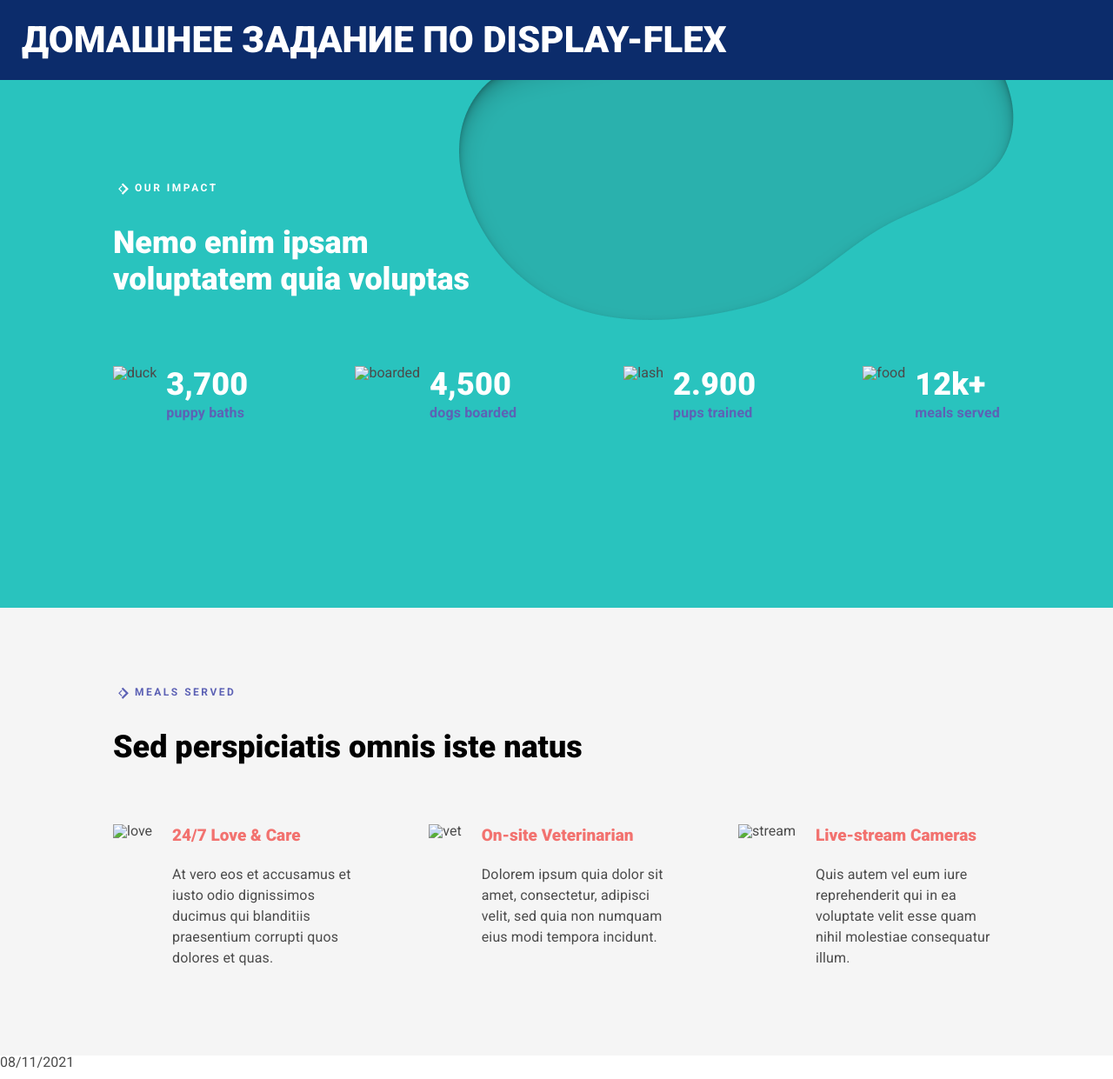
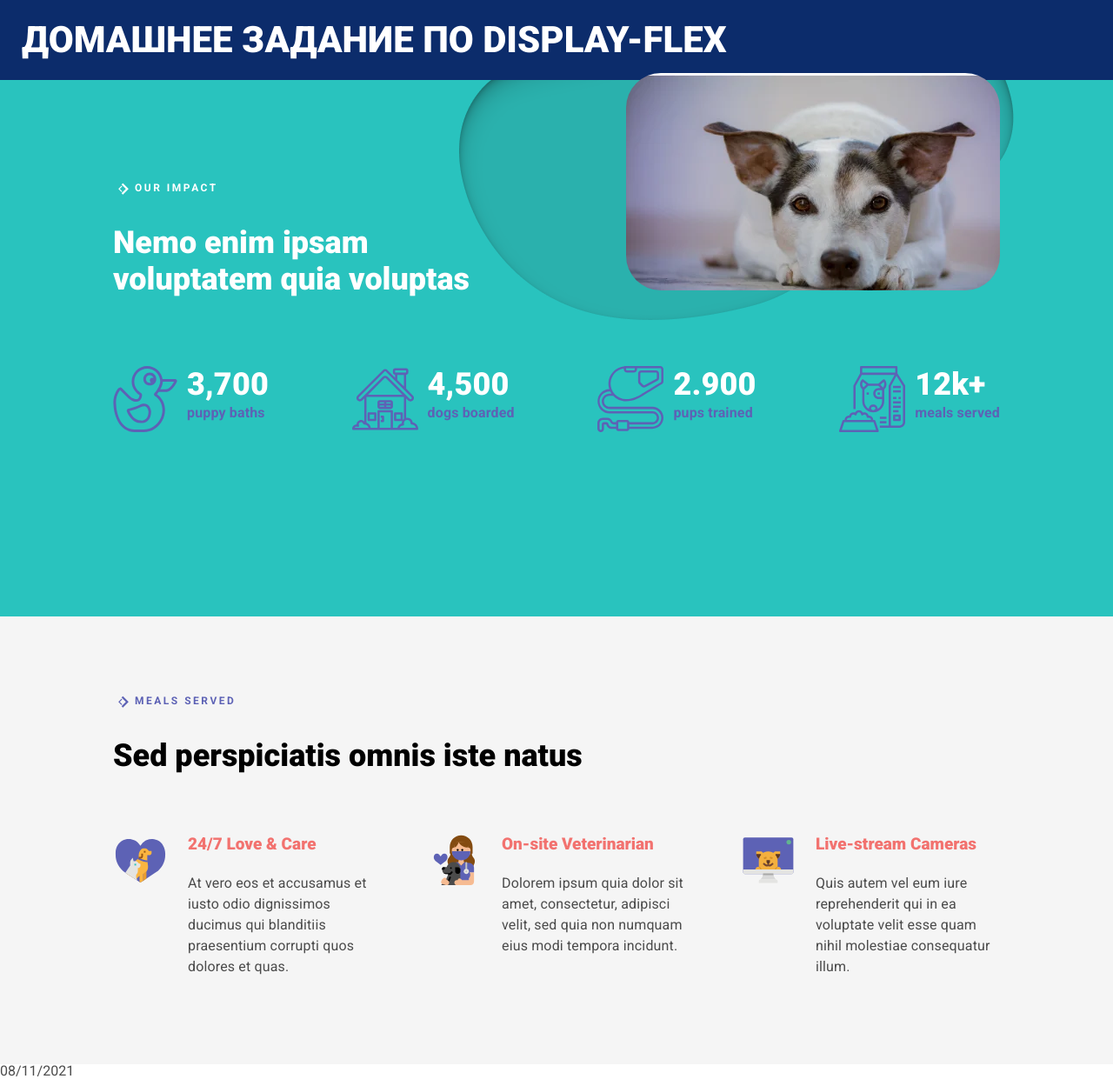
Before and after one commit to 4020dfx/lessen_14, a plain HTML site: page index.html in a window 1280 px wide. Shown: the whole page at 87% size. Drawn offline with Linux system fonts and the light colour scheme.

Commit message:
Add files via upload

```diff
--- a/index.html
+++ b/index.html
@@ -27,15 +27,15 @@
                </div>
                <div class="content-lying__image">
                   <picture>
-                     <source srcset="../lesson_14/img/image.webp" type="image/webp">
-                     <img src="../lesson_14/img/pexels-photo-612813 2.jpg" alt="" class="content-lying__item">
+                     <source srcset="img/image.webp" type="image/webp">
+                     <img src="img/pexels-photo-612813 2.jpg" alt="" class="content-lying__item">
                   </picture>
                </div>
             </div>
             <div class="content-skills">
                <div class="content-skills__item">
                   <div class="content-skills__iqon">
-                     <img src="../lesson_14/img/icon/4.svg" alt="duck">
+                     <img src="img/icon/4.svg" alt="duck">
                   </div>
                   <div class="content-skills__text">
                      <div class="content-skills__diget">
@@ -48,7 +48,7 @@
                </div>
                <div class="content-skills__item">
                   <div class="content-skills__iqon">
-                     <img src="../lesson_14/img/icon/dog-house-3.svg" alt="boarded">
+                     <img src="img/icon/dog-house-3.svg" alt="boarded">
                   </div>
                   <div class="content-skills__text">
                      <div class="content-skills__diget">
@@ -61,7 +61,7 @@
                </div>
                <div class="content-skills__item">
                   <div class="content-skills__iqon">
-                     <img src="../lesson_14/img/icon/dog-leash-2.svg" alt="lash">
+                     <img src="img/icon/dog-leash-2.svg" alt="lash">
                   </div>
                   <div class="content-skills__text">
                      <div class="content-skills__diget">
@@ -74,7 +74,7 @@
                </div>
                <div class="content-skills__item">
                   <div class="content-skills__iqon">
-                     <img src="../lesson_14/img/icon/dog-food-bowl-1.svg" alt="food">
+                     <img src="img/icon/dog-food-bowl-1.svg" alt="food">
                   </div>
                   <div class="content-skills__text">
                      <div class="content-skills__diget">
@@ -101,7 +101,7 @@
             <div class="skills-omni">
                <div class="skills-omni__items">
                   <div class="skills-omni__iqon">
-                     <img src="../lesson_14/img/icon/dog-love-24x.svg" alt="love">
+                     <img src="img/icon/dog-love-24x.svg" alt="love">
                   </div>
                   <div class="skills-omni__wrapp">
                      <p class="skills-omni__offer">
@@ -114,7 +114,7 @@
                </div>
                <div class="skills-omni__items">
                   <div class="skills-omni__iqon">
-                     <img src="../lesson_14/img/icon/dog-vet-24x.svg" alt="vet">
+                     <img src="img/icon/dog-vet-24x.svg" alt="vet">
                   </div>
                   <div class="skills-omni__wrapp">
                      <p class="skills-omni__offer">
@@ -127,7 +127,7 @@
                </div>
                <div class="skills-omni__items">
                   <div class="skills-omni__iqon">
-                     <img src="../lesson_14/img/icon/dog-stream-24x.svg" alt="stream">
+                     <img src="img/icon/dog-stream-24x.svg" alt="stream">
                   </div>
                   <div class="skills-omni__wrapp">
                      <p class="skills-omni__offer">
@@ -138,7 +138,6 @@
                      </p>
                   </div>
                </div>
-
             </div>
          </div>
       </section>
```
